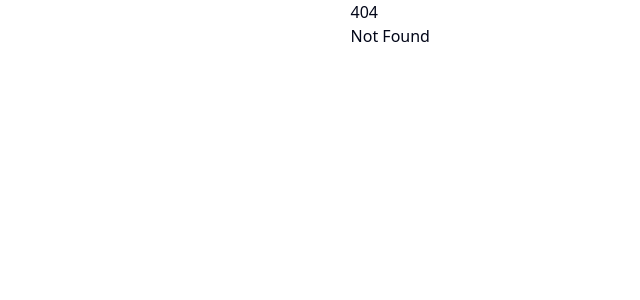
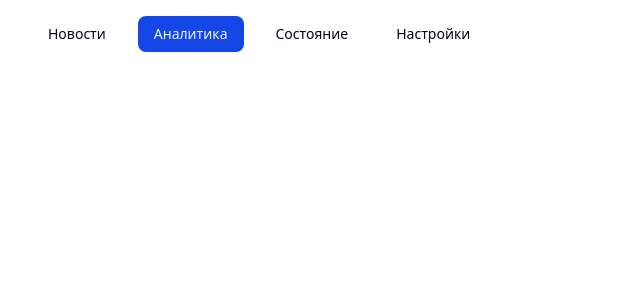
Before and after one commit to Super1Leonardo/team-project, a SvelteKit app in the folder web/: page /analytics in a window 1280 px wide. Before the commit this address had no page. Shown: the top 300 px of the page, without its empty margins (0-640 px from the left). Built offline with nearby package versions, Linux system fonts and the light colour scheme.

Commit message:
feat(web): add Header component

```diff
--- /dev/null
+++ b/web/src/lib/components/Header.svelte
@@ -0,0 +1,52 @@
+<script lang="ts">
+	import { resolve } from '$app/paths';
+	import { page } from '$app/state';
+	import { cn } from '$lib/utils';
+	import * as NavigationMenu from './ui/shadcn/navigation-menu';
+	import { navigationMenuTriggerStyle } from './ui/shadcn/navigation-menu/navigation-menu-trigger.svelte';
+
+	const links = [
+		{
+			title: 'Новости',
+			url: resolve('/')
+		},
+		{
+			title: 'Аналитика',
+			url: resolve('/analytics')
+		},
+		{
+			title: 'Состояние',
+			url: resolve('/health')
+		},
+		{
+			title: 'Настройки',
+			url: resolve('/setup')
+		}
+	];
+
+	const currentUrl = $derived(page.url.pathname);
+</script>
+
+<NavigationMenu.Root>
+	<NavigationMenu.List class="gap-4">
+		{#each links as { title, url } (url)}
+			<NavigationMenu.Item>
+				<NavigationMenu.Link>
+					{#snippet child()}
+						<a
+							href={url}
+							class={cn(
+								navigationMenuTriggerStyle(),
+								'transition-all',
+								currentUrl === url &&
+									'bg-primary text-primary-foreground hover:bg-primary-foreground hover:text-primary'
+							)}
+						>
+							{title}
+						</a>
+					{/snippet}
+				</NavigationMenu.Link>
+			</NavigationMenu.Item>
+		{/each}
+	</NavigationMenu.List>
+</NavigationMenu.Root>
--- a/web/src/routes/+layout.svelte
+++ b/web/src/routes/+layout.svelte
@@ -1,14 +1,16 @@
 <script lang="ts">
 	import './layout.css';
 	import favicon from '$lib/assets/favicon.svg';
+	import Header from '$lib/components/Header.svelte';
 
 	let { children } = $props();
 </script>
 
 <svelte:head><link rel="icon" href={favicon} /></svelte:head>
 
-<div class="max-w-prose mx-auto">
-	<div class="px-2">
+<div class="pt-4 px-8">
+	<Header />
+	<div class="max-w-prose mx-auto">
 		{@render children()}
 	</div>
 </div>
```
Also changed, not shown: web/src/routes/analytics/+page.svelte (added), web/src/routes/health/+page.svelte (added), web/src/routes/setup/+page.svelte (added).
